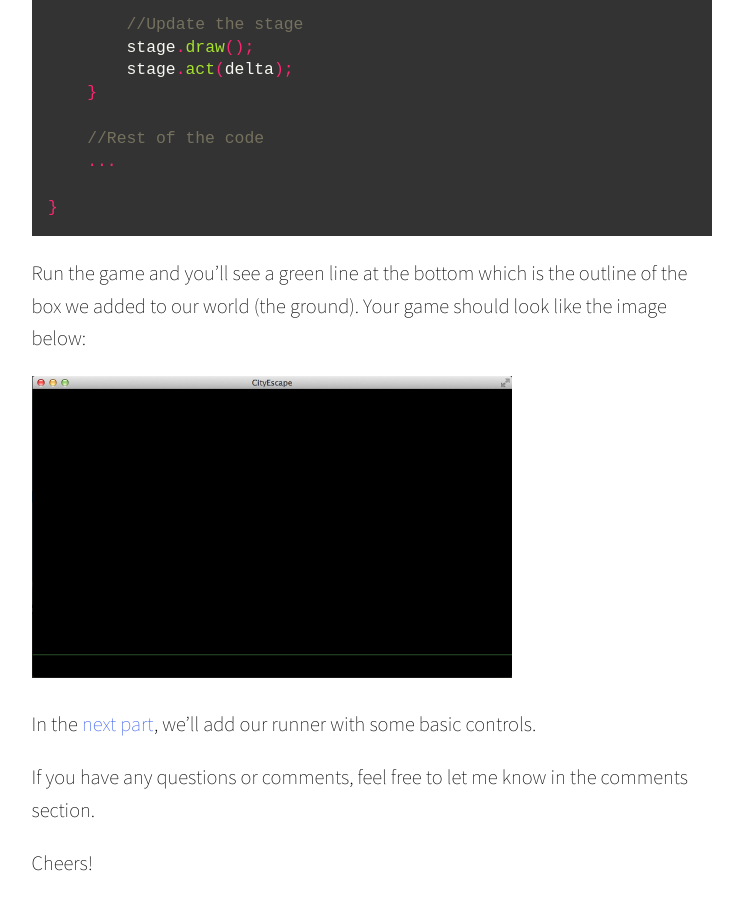
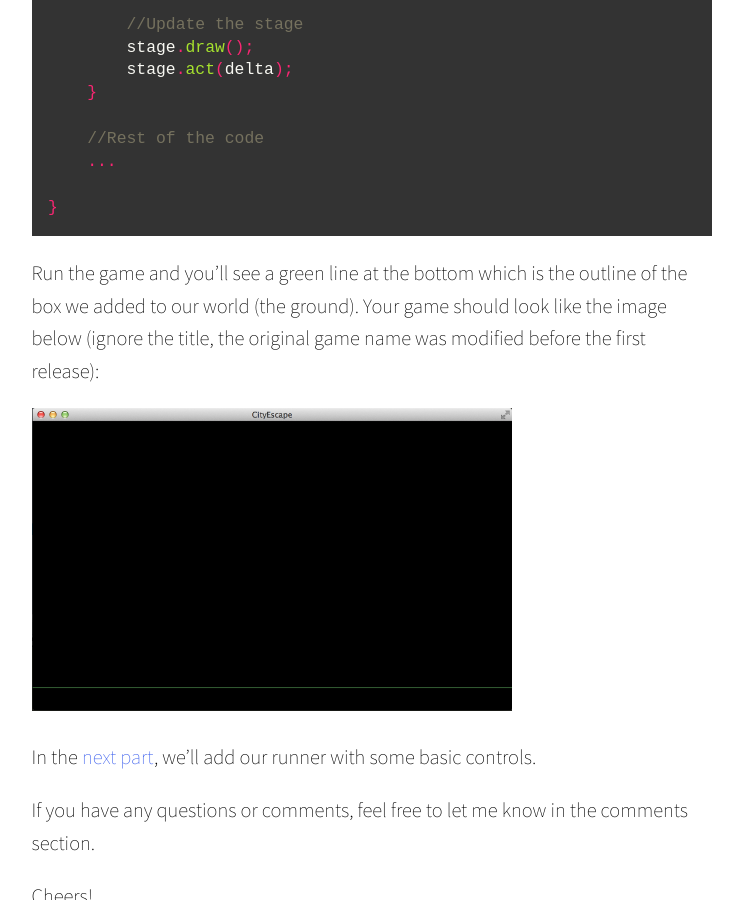
Before and after one commit to wmora/wmora.github.io, a Jekyll site: the page built from _posts/2014-06-07-a-running-game-with-libgdx-part-1.md, in a window 1280 px wide and 900 px high, scrolled down 11475 px. Shown: the whole window, without its empty margins (268-1011 px from the left). Built offline with Jekyll 4.4.1, drawn with Linux system fonts in a browser that asks for light colours; nearby versions of some CDN libraries; some web fonts are replaced; Markdown is read by kramdown in place of the engine named in the settings; comment, search, counter and statistics services are not loaded.

Commit message:
add note on title change

````diff
--- a/_posts/2014-06-07-a-running-game-with-libgdx-part-1.md
+++ b/_posts/2014-06-07-a-running-game-with-libgdx-part-1.md
@@ -383,7 +383,7 @@
 }
 ```
 
-Run the game and you'll see a green line at the bottom which is the outline of the box we added to our world (the ground). Your game should look like the image below:
+Run the game and you'll see a green line at the bottom which is the outline of the box we added to our world (the ground). Your game should look like the image below (ignore the title, the original game name was modified before the first release):
 
 <img src="{{ page.assets_url }}/world_with_ground.png" width=480 />
 
````
